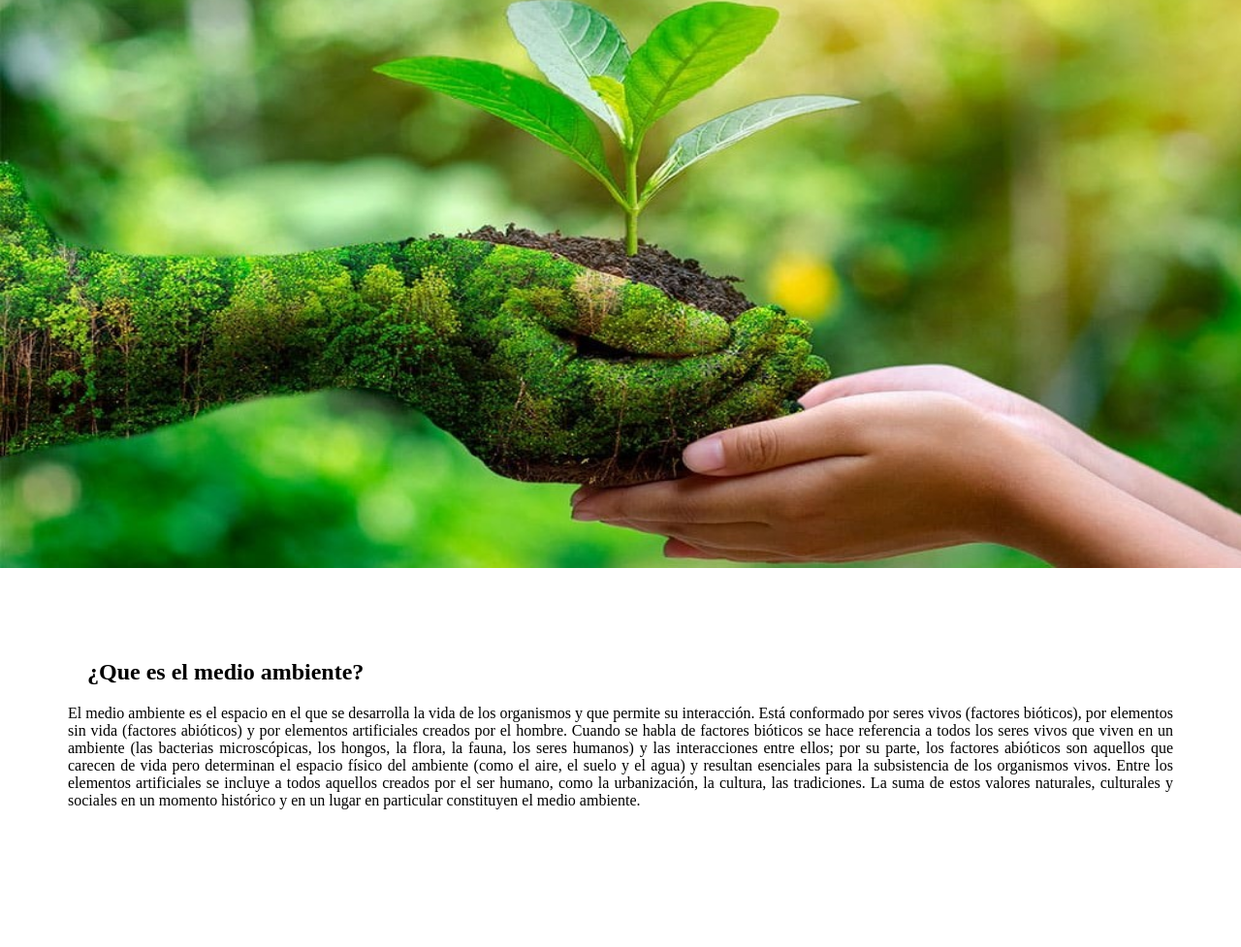
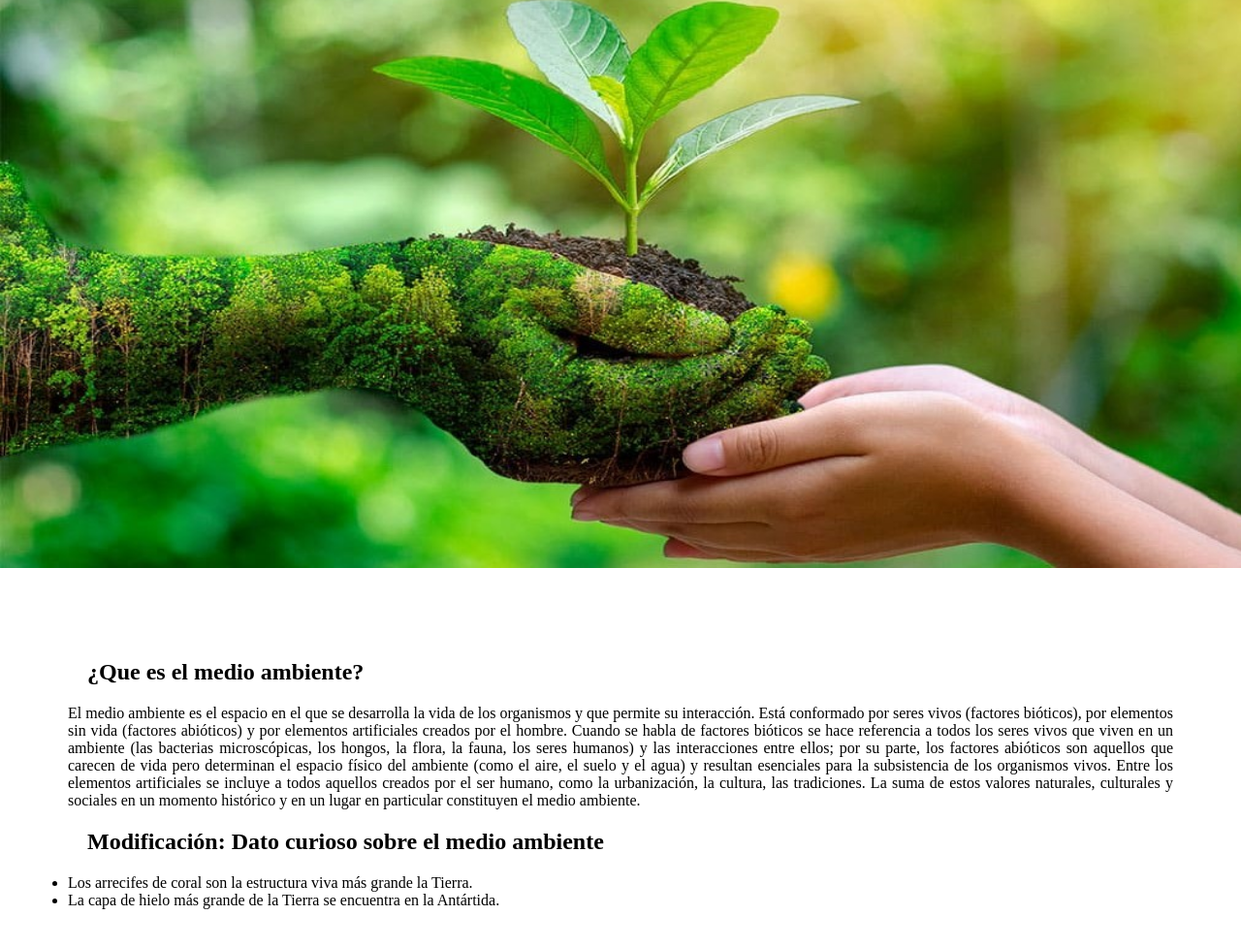
Before and after one commit to Elizabeth17-7/Laboratorio6, a plain HTML site: page index.html in a window 1280 px wide. Shown: the part 139-1116 px from the top of the page at 97% size. Before the commit the page ends 1044 px from the top, so only its background shows below. Drawn offline with Linux system fonts and the light colour scheme.

Commit message:
Añadidos archivos del ejercicio 3.1

```diff
--- a/index.html
+++ b/index.html
@@ -21,7 +21,18 @@
             <div class="contenido">
                     <div>
                         <h2>¿Que es el medio ambiente?</h2>
-                        <p>El medio ambiente es el espacio en el que se desarrolla la vida de los organismos y que permite su interacción. Está conformado por seres vivos (factores bióticos), por elementos sin vida (factores abióticos) y por elementos artificiales creados por el hombre. Cuando se habla de factores bióticos se hace referencia a todos los seres vivos que viven en un ambiente (las bacterias microscópicas, los hongos,  la flora, la fauna,  los seres humanos) y las interacciones entre ellos; por su parte, los factores abióticos son aquellos que carecen de vida pero determinan el espacio físico del ambiente (como el aire, el suelo y el agua) y resultan esenciales para la subsistencia de los organismos vivos. Entre los elementos artificiales se incluye a todos aquellos creados por el ser humano, como la urbanización, la cultura, las tradiciones. La suma de estos valores naturales, culturales y sociales en un momento histórico y en un lugar en particular constituyen el medio ambiente.</p>
+                        <p>El medio ambiente es el espacio en el que se desarrolla la vida de los organismos y que permite su interacción. Está conformado por seres vivos (factores bióticos), por elementos sin vida (factores abióticos) y por elementos artificiales creados por el hombre. Cuando se habla de factores bióticos se hace referencia a todos los seres vivos que viven en un ambiente (las bacterias microscópicas, los hongos,  la flora, la fauna,  los seres humanos) y las interacciones entre ellos; por su parte, los factores abióticos son aquellos que carecen de vida pero determinan el espacio físico del ambiente (como el aire, el suelo y el agua) y resultan esenciales para la subsistencia de los organismos vivos. Entre los elementos artificiales se incluye a todos aquellos creados por el ser humano, como la urbanización, la cultura, las tradiciones. La suma de estos valores naturales, culturales y sociales en un momento histórico y en un lugar en particular constituyen el medio ambiente.
+
+
+                        </p>
+
+                        <h2>Modificación: Dato curioso sobre el medio ambiente</h2>
+                        <ul>
+                            <li>Los arrecifes de coral son la estructura viva más grande la Tierra.
+                            </li>
+                            <li>La capa de hielo más grande de la Tierra se encuentra en la Antártida.
+                            </li>
+                        </ul>
                     </div>
             </div>
         </div>
```
Also changed, not shown: 2048060.txt (added).
